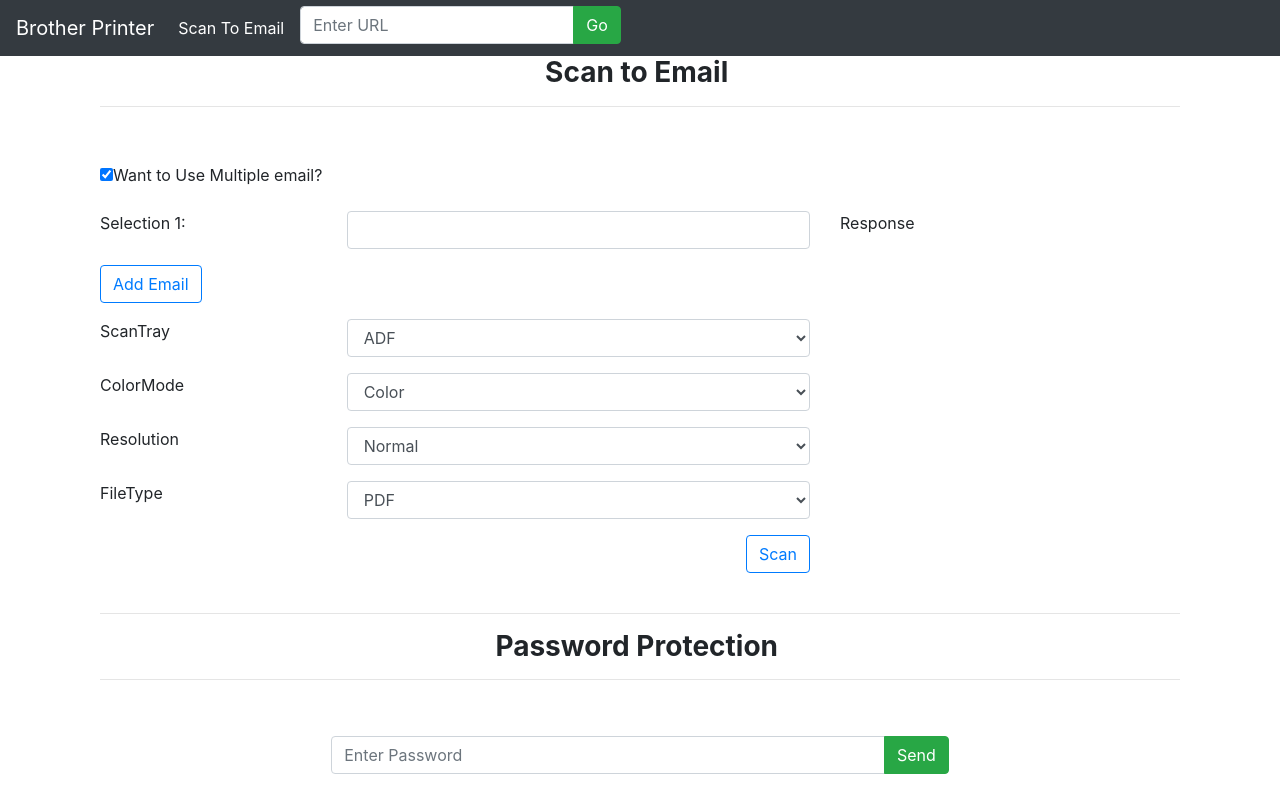
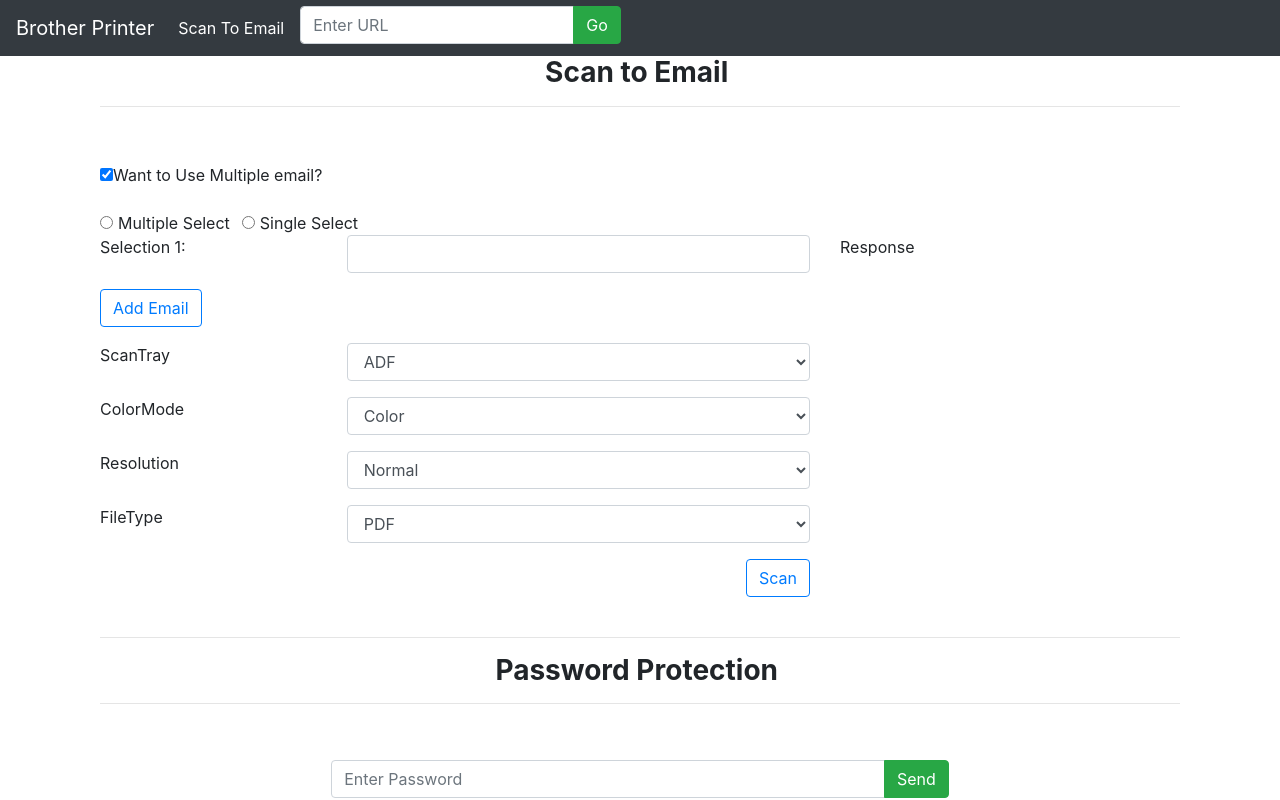
Before and after one commit to rishabh8866/Printer-Angular-Frontend, an Angular app in the folder brother-printer/: page /scanToEmail in a window 1280 px wide. Both pictures are taken after a click on the checkbox 106 px from the left and 174 px from the top of the page. Built offline with nearby package versions, Linux system fonts and the light colour scheme.

Commit message:
Added password, canmulti select radio

```diff
--- a/brother-printer/src/app/scan-to-email/scan-to-email.component.html
+++ b/brother-printer/src/app/scan-to-email/scan-to-email.component.html
@@ -9,10 +9,22 @@ First senario to scan with multiple options
 <hr />
 <p>&nbsp;</p>
 <div class="row">
-  <div class="col-lg-6">
+  <div class="col-lg-8">
     <div class="form-group">
       <input name="isMultiple" [(ngModel)]="isMultiple" type="checkbox"/>
       <label>Want to Use Multiple email?</label>
+    </div>
+  </div>
+  <div class="col-lg-8" *ngIf="isMultiple">
+    <div class="form-check-inline">
+      <label class="form-check-label">
+        <input type="radio" class="form-check-input" name="canMultiSelect" [(ngModel)]="canMultiSelect" value="true">Multiple Select
+      </label>
+    </div>
+    <div class="form-check-inline">
+      <label class="form-check-label">
+        <input type="radio" class="form-check-input" name="canMultiSelect" [(ngModel)]="canMultiSelect" value="false" >Single Select
+      </label>
     </div>
   </div>
 </div>
@@ -118,7 +130,7 @@ Third senario to ask for password
       <div class="input-group">
         <input type="text" class="form-control" placeholder="Enter Password" [(ngModel)]="password">
         <div class="input-group-append">
-          <button class="btn btn-success" type="submit" (click)="checkConnection()">Send</button>
+          <button class="btn btn-success" type="submit" (click)="applyPassword()">Send</button>
         </div>
       </div>
 </div>
--- a/brother-printer/src/app/scan-to-email/scan-to-email.component.ts
+++ b/brother-printer/src/app/scan-to-email/scan-to-email.component.ts
@@ -20,6 +20,7 @@ public colorModeList = ['Color', 'Gray', 'Mono'];
 public resolutionList = ['Normal', 'Low', 'High'];
 public fileTypeList = ['PDF', 'JPEG'];
 public isMultiple = false;
+public canMultiSelect = false;
 public multiEmail = [];
 public email = '';
 public password = '';
@@ -45,7 +46,7 @@ public noOfEmial = 1;
         Resolution: this.scanToEmailData.Resolution,
         FileType: this.scanToEmailData.FileType
       }
-      this.http.post('/file/commandxml/add', {"ScanToEmail": data}).subscribe(() => {
+      this.http.post('/file/commandxml/add/' + this.canMultiSelect, {"ScanToEmail": data}).subscribe(() => {
         this.scanToEmailData = {
           Destination: "",
           ScanTray: "ADF",
@@ -53,8 +54,14 @@ public noOfEmial = 1;
           Resolution: "Normal",
           FileType: "PDF"
         }
+        this.multiEmail = [];
       });
     }
+  }
+  applyPassword() {
+    this.http.post('/file/password/add', {"password": this.password}).subscribe(() => {
+      this.password = '';
+    });
   }
 
   addEmail() {
```
